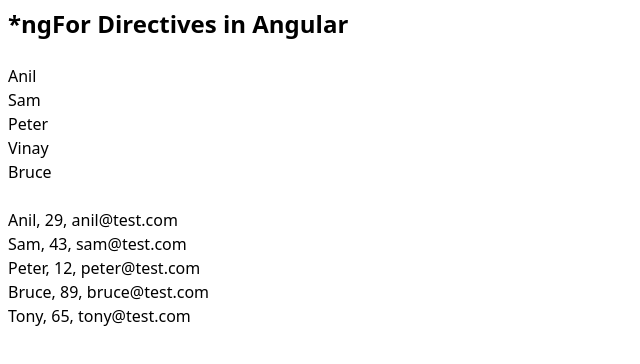
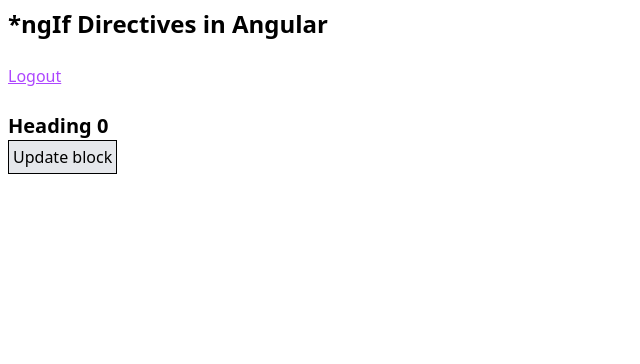
Before and after one commit to SomanAnshuman/Angular-Learning, an Angular app: page / in a window 1280 px wide. Shown: the top 364 px of the page, without its empty margins (0-640 px from the left). Built offline with nearby package versions, Linux system fonts and the light colour scheme.

Commit message:
day 3 ngIf Directives

```diff
--- a/src/app/app.component.html
+++ b/src/app/app.component.html
@@ -8,19 +8,30 @@
 <!-- * * * * * * * * * * * * * * * * * * * * * * * * * * * * * * * -->
 
 <body class="m-2">
-  <h1 class="text-2xl font-bold">*ngFor Directives in Angular</h1>
+  <h1 class="text-2xl font-bold">*ngIf Directives in Angular</h1>
   <br />
 
-  <ul>
-    <li *ngFor="let x of students">{{ x }}</li>
-  </ul>
+  <div *ngIf="login; else elseBlock">
+    <a href="" (click)="login = false" class="underline text-purple-500">Logout</a>
+  </div>
+  <ng-template #elseBlock>
+    <a href="" (click)="login = true">Login</a>
+  </ng-template>
   <br />
 
-  <ul>
-    <li *ngFor="let student of studentsData">
-      {{ student.name }}, {{ student.age }}, {{ student.email }}
-    </li>
-  </ul>
+  <div *ngIf="block === 0">
+    <h2 class="text-xl font-bold">Heading 0</h2>
+  </div>
+  <div *ngIf="block === 1">
+    <h2 class="text-xl font-bold">Heading 1</h2>
+  </div>
+  <div *ngIf="block === 2">
+    <h2 class="text-xl font-bold">Heading 2</h2>
+  </div>
+  <button
+    (click)="updateBlock()"
+    class="border p-1 bg-gray-200 cursor-pointer active:bg-gray-400"
+  >Update block</button>
 </body>
 
 <!-- * * * * * * * * * * * * * * * * * * * * * * * * * * * * * * * * -->
--- a/src/app/app.component.ts
+++ b/src/app/app.component.ts
@@ -1,20 +1,17 @@
 import { Component } from '@angular/core';
-import { NgFor } from '@angular/common';
+import { NgIf } from '@angular/common';
 
 @Component({
   selector: 'app-root',
-  imports: [NgFor],
+  imports: [NgIf],
   templateUrl: './app.component.html',
   styleUrl: './app.component.css',
 })
 export class AppComponent {
-  students = ['Anil', 'Sam', 'Peter', 'Vinay', 'Bruce'];
+  login = true;
 
-  studentsData = [
-    { name: 'Anil', age: 29, email: 'anil@test.com' },
-    { name: 'Sam', age: 43, email: 'sam@test.com' },
-    { name: 'Peter', age: 12, email: 'peter@test.com' },
-    { name: 'Bruce', age: 89, email: 'bruce@test.com' },
-    { name: 'Tony', age: 65, email: 'tony@test.com' },
-  ];
+  block = 0;
+  updateBlock(){
+    this.block++;
+  }
 }
```
